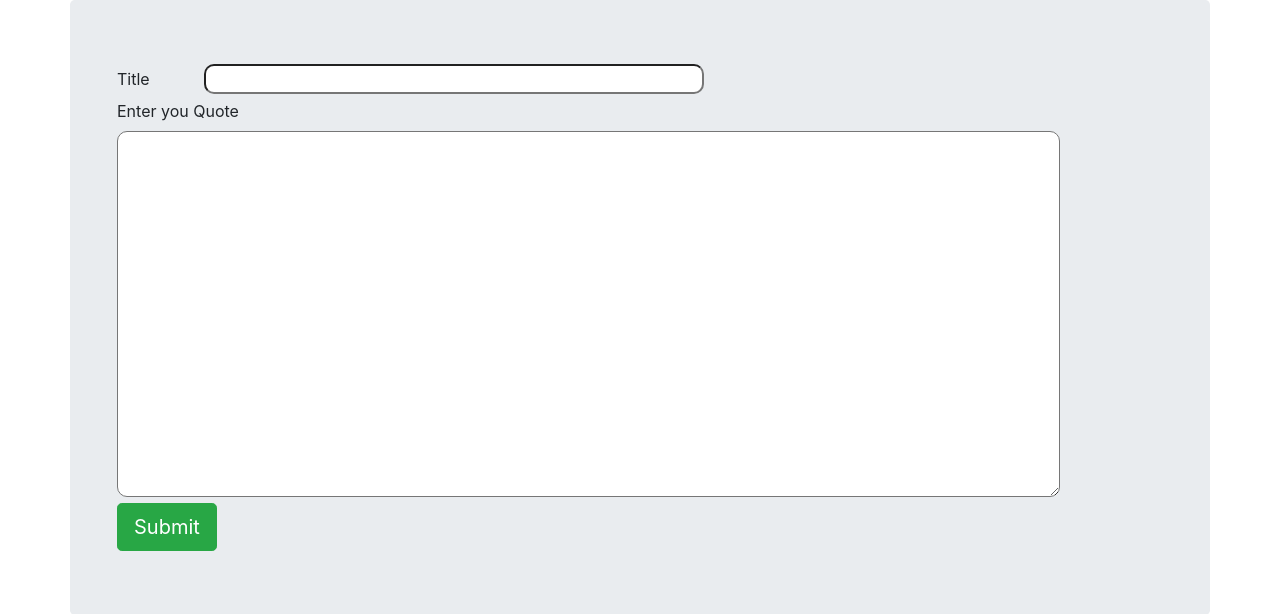
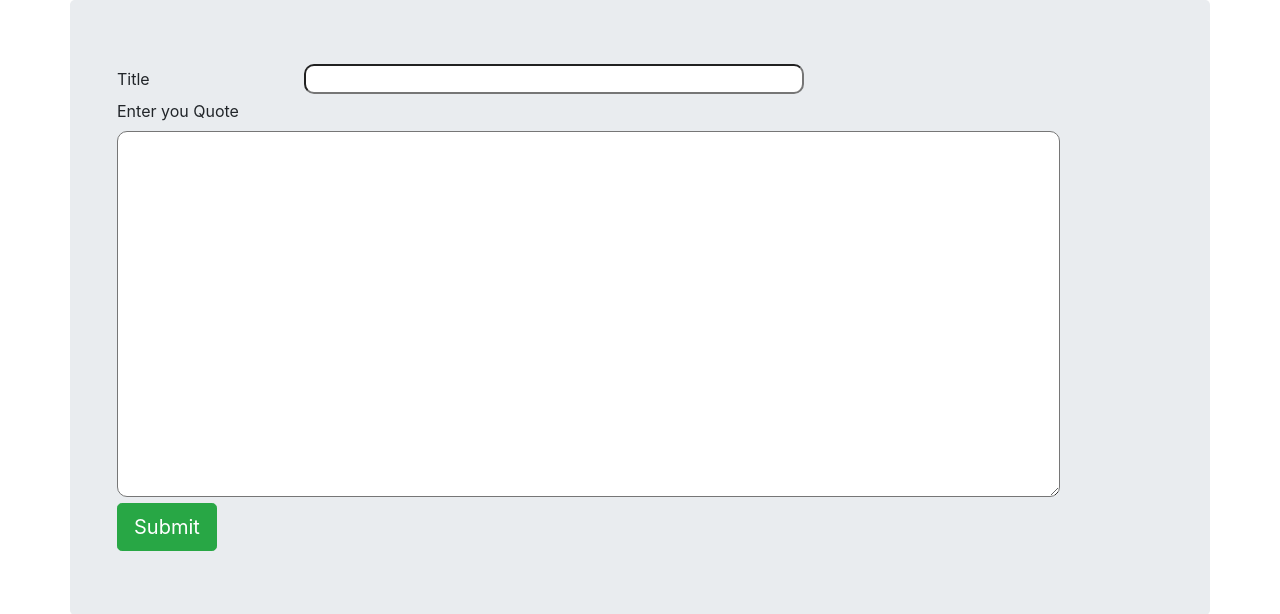
Before and after one commit to ManishSinghFartyal/SimpleLoginUsingFlask, a Flask app: page /quote in a window 1280 px wide. Shown: the part 56-670 px from the top of the page. Run offline with Flask 2, Linux system fonts and the light colour scheme; the visitor is signed in with stand-in values (Sample User, id 1); some libraries are stand-ins or nearby versions.

Commit message:
total work

```diff
--- a/templates/profile.html
+++ b/templates/profile.html
@@ -38,6 +38,7 @@
 		</div>
 		<div class="col-lg-6">
 			<h4>{{user['Address']}}</h4>
+
 		</div>
 		<div class="col-lg-6">
 			<h4>Click <a href="/logout">here</a> to logout.</h4>
@@ -53,12 +54,12 @@
 		<h5>No Quotes yet.</h5>
 		{% else %}
 		 {% for article in user['Articles'] %}
-		 {{article['title']}}
+		 <br><a class="btn-link" href="#">{{article['title']}}</a>
 		 {% endfor %}
 		{% endif %}
 	</div>
 	<div class="row">
-		<a href="/quote">Post a quote!!!!!!!!</a>
+		<a href="/quote" style="font-size: 25px;background: rgba(44,55,66,0.7);border-radius: 5px;">Post a quote!!!!!!!!</a>
 	</div>
 	</div>
 </div>
--- a/templates/quotes.html
+++ b/templates/quotes.html
@@ -4,7 +4,7 @@
   <div class="row jumbotron">
   	<div class="col-lg-12">
   		<label for="title">Title</label>
-  		<input type="text" id="title" name="title" style="margin-left: 50px; width: 500px; border-radius: 10px;">
+  		<input type="text" id="title" name="title" style="margin-left: 150px; width: 500px; border-radius: 10px;">
   	 </div>
   	 <div class="col-lg-12">
  		<label for="quote" class="label label-primary top-left">Enter you Quote</label>
```
